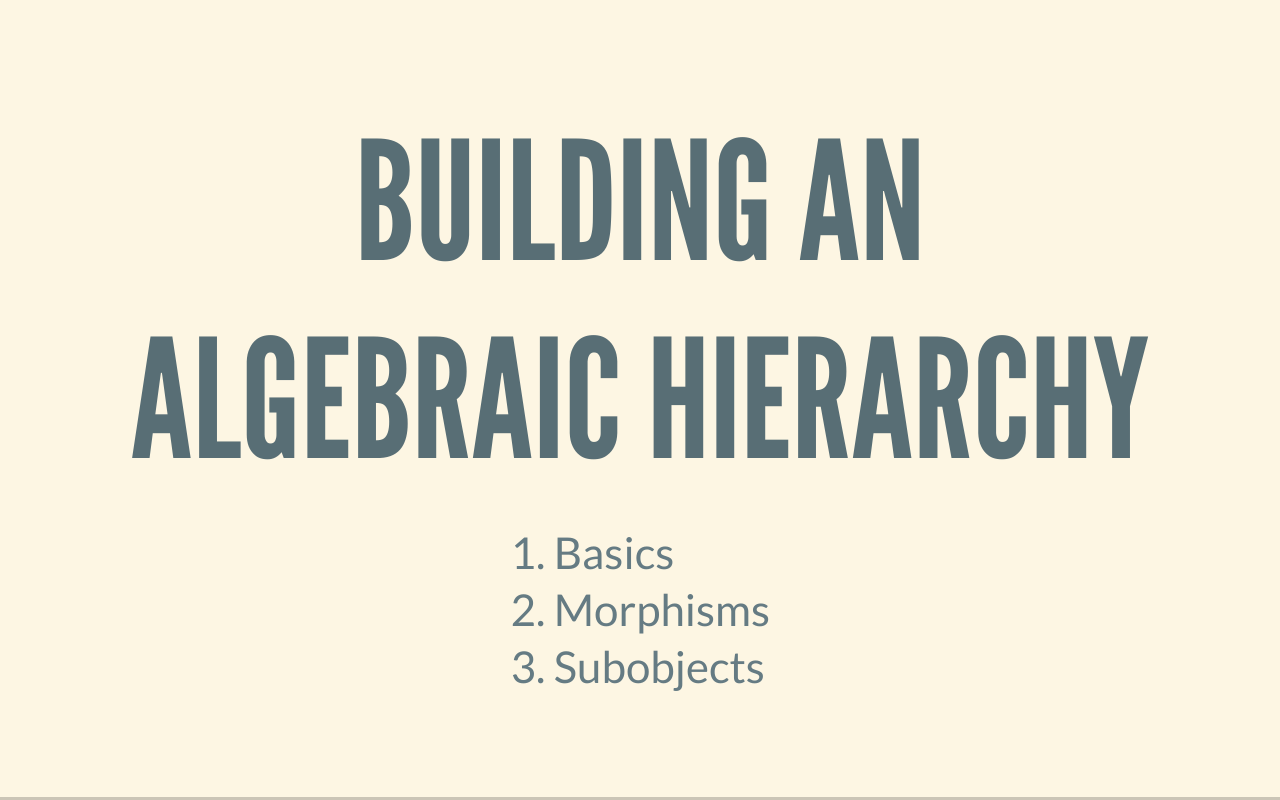
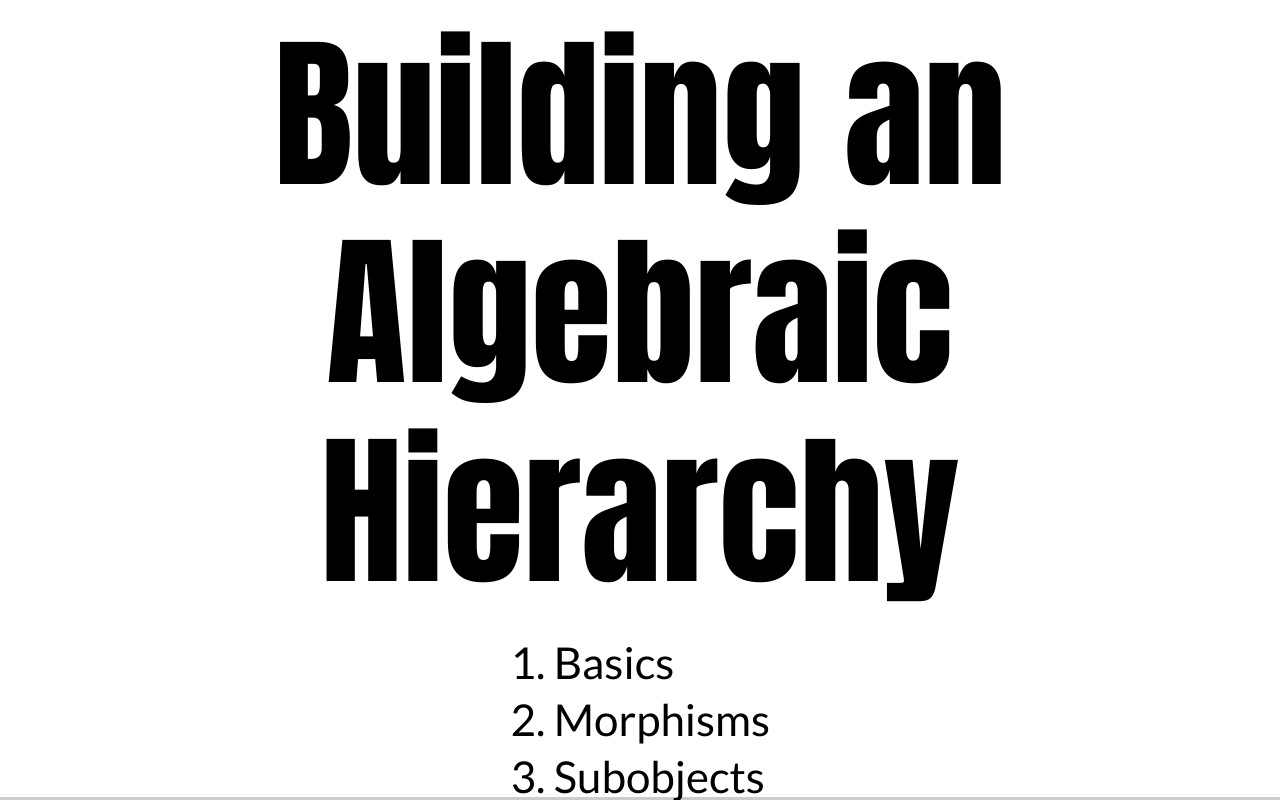
Before and after one commit to mmasdeu/slideslftcm2023, a plain HTML site: page index.html in a window 1280 px wide. Drawn offline with nearby package versions, Linux system fonts and the light colour scheme; some packages are replaced by stand-ins of ours; a web font is replaced by a local one.

Commit message:
Deploying to gh-pages from  @ a9a214946cf0446f9011afed8721ee570409c931 🚀

```diff
--- a/index.html
+++ b/index.html
@@ -8,7 +8,7 @@
     <link rel="shortcut icon" href="./favicon.ico" />
     <link rel="stylesheet" href="./dist/reset.css" />
     <link rel="stylesheet" href="./dist/reveal.css" />
-    <link rel="stylesheet" href="./dist/theme/solarized.css" id="theme" />
+    <link rel="stylesheet" href="./dist/theme/simple.css" id="theme" />
     <link rel="stylesheet" href="./css/highlight/base16/zenburn.css" />
 
     <link rel="stylesheet" href="./_assets/custom.css" />
```
Also changed, not shown: slides.html (+1 -1 lines).
